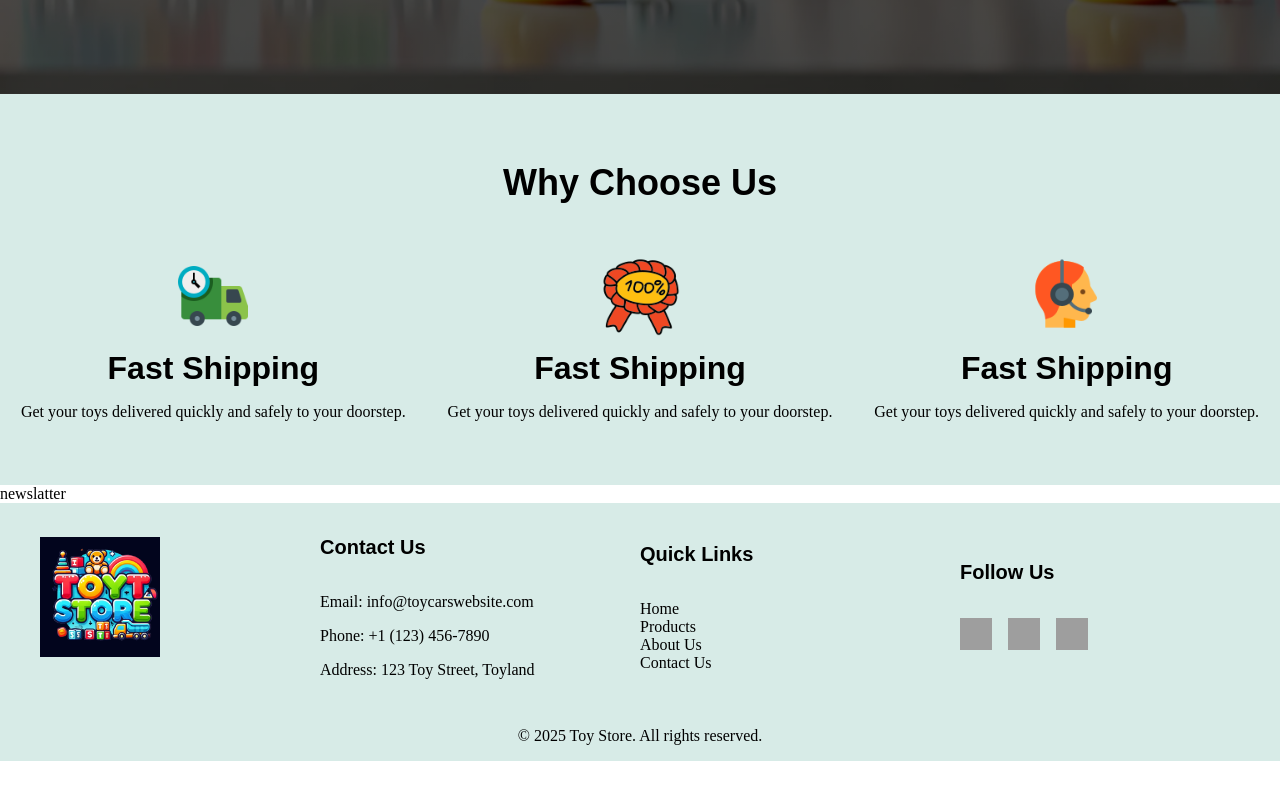
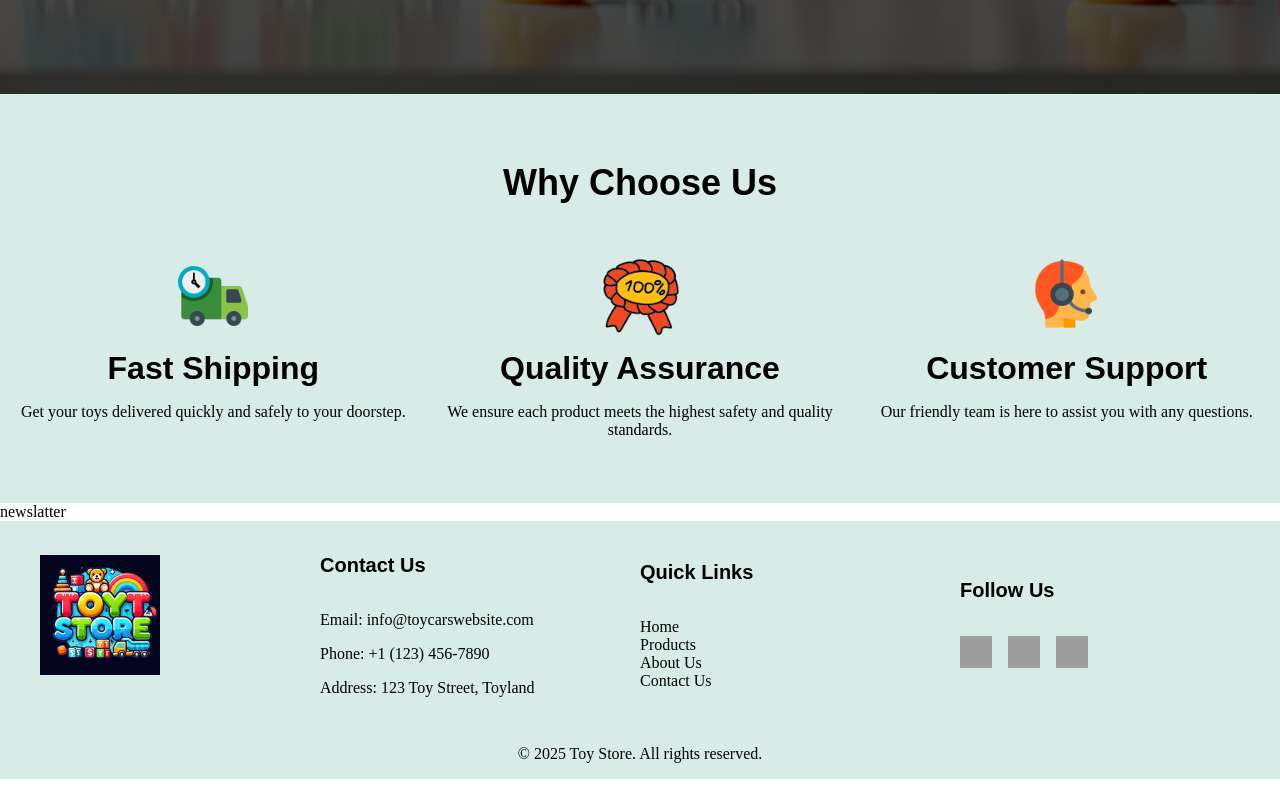
Before and after one commit to dev-nirob1/toy-store-vue, a Vue app: page / in a window 1280 px wide. Shown: the part 706-1501 px from the top of the page. Built offline with nearby package versions, Linux system fonts and the light colour scheme; grey boxes are pictures that could not be loaded.

Commit message:
why choose card separated

```diff
--- a/src/components/section/WhyChoose.vue
+++ b/src/components/section/WhyChoose.vue
@@ -1,7 +1,6 @@
-<script setup lang="ts">
-import BaseImage from '../element/BaseImage.vue';
-import Paragraph from '../element/Paragraph.vue';
+<script setup>
 import Title from '../element/Title.vue';
+import WhyChooseCard from '../widgets/WhyChooseCard.vue';
 
 </script>
 
@@ -9,44 +8,24 @@ import Title from '../element/Title.vue';
   <section class="why-choose bg-light py-2">
     <Title class="text-center">Why Choose Us</Title>
     <div class="medium-3">
-      <div class="card text-center p-1">
-        <BaseImage image="/fastship.png" />
-        <Title tag="h4">
-          Fast Shipping
-        </Title>
-        <Paragraph>
-          Get your toys delivered quickly and safely to your doorstep.
-        </Paragraph>
-      </div>
-      <div class="card text-center p-1">
-        <BaseImage image="/quality.png" />
-        <Title tag="h4">
-          Fast Shipping
-        </Title>
-        <Paragraph>
-          Get your toys delivered quickly and safely to your doorstep.
-        </Paragraph>
-      </div>
-      <div class="card text-center p-1">
-        <BaseImage image="/customer.png" />
-        <Title tag="h4">
-          Fast Shipping
-        </Title>
-        <Paragraph>
-          Get your toys delivered quickly and safely to your doorstep.
-        </Paragraph>
-      </div>
+      <WhyChooseCard
+       image="/fastship.png"
+       title="Fast Shipping"
+        text="Get your toys delivered quickly and safely to your doorstep." />
+
+      <WhyChooseCard
+      image="/quality.png"
+       title="Quality Assurance"
+        text="We ensure each product meets the highest safety and quality standards." />
+
+      <WhyChooseCard
+       image="/customer.png"
+        title="Customer Support"
+        text="Our friendly team is here to assist you with any questions." />
     </div>
   </section>
 </template>
 
 <style scoped>
-.why-choose img {
-  width: 5rem;
-  height: auto;
-}
 
-.why-choose h4 {
-  margin: 10px 0;
-}
 </style>
--- /dev/null
+++ b/src/components/widgets/WhyChooseCard.vue
@@ -0,0 +1,32 @@
+<script setup>
+import BaseImage from '../element/BaseImage.vue';
+import Paragraph from '../element/Paragraph.vue';
+import Title from '../element/Title.vue';
+
+defineProps({
+  image: String,
+  title: String,
+  text: String
+});
+</script>
+<template>
+  <div class="why-choose-card text-center p-1">
+    <BaseImage :image="image" />
+    <Title tag="h4">
+      {{title}}
+    </Title>
+    <Paragraph>
+      {{text}}
+    </Paragraph>
+  </div>
+</template>
+<style>
+.why-choose-card img {
+  width: 5rem;
+  height: auto;
+}
+
+.why-choose-card h4 {
+  margin: 10px 0;
+}
+</style>
```
